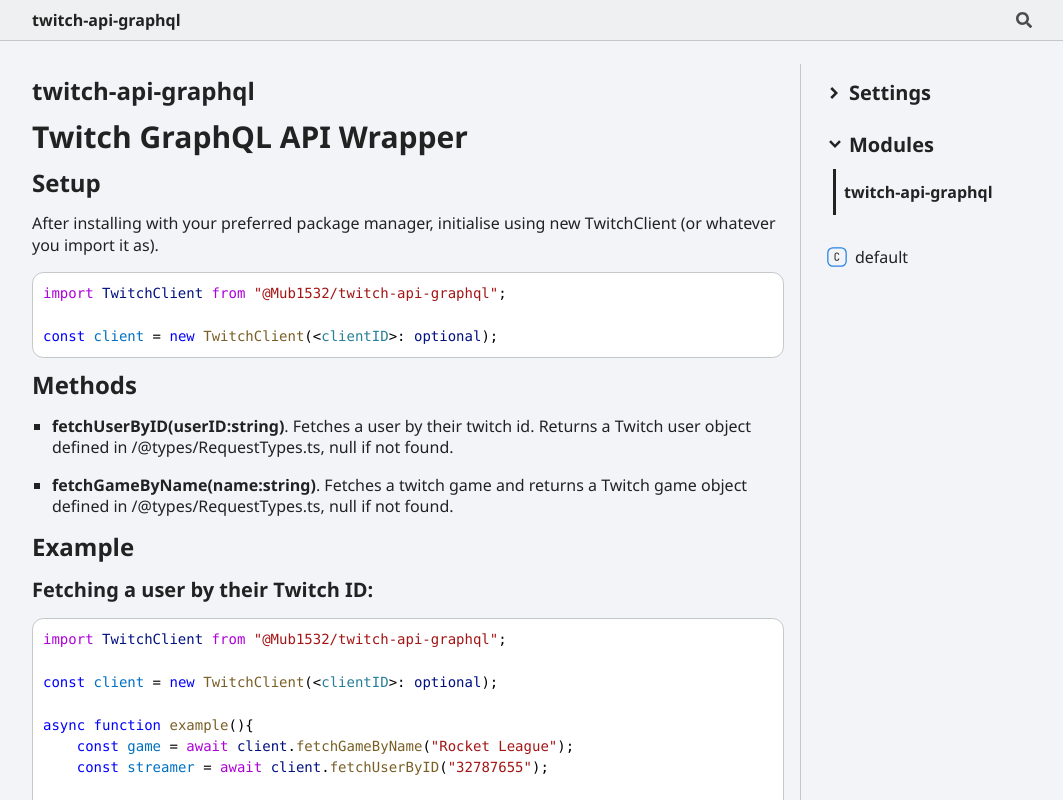
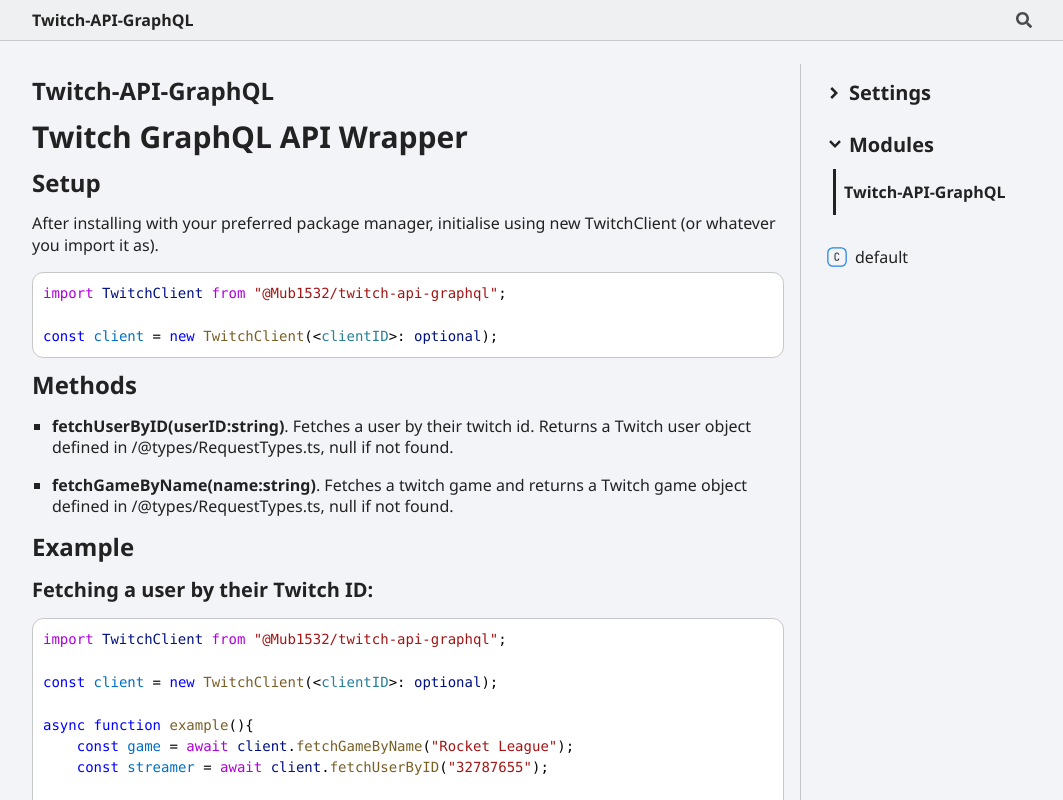
Before and after one commit to Mub1532/twitch-api-graphql, a website: page docs/index.html in a window 1280 px wide. Shown: the top 800 px of the page, without its empty margins (96-1159 px from the left). Drawn offline with Linux system fonts and the light colour scheme.

Commit message:
update build

```diff
--- a/docs/index.html
+++ b/docs/index.html
@@ -1,4 +1,4 @@
-<!DOCTYPE html><html class="default" lang="en"><head><meta charSet="utf-8"/><meta http-equiv="x-ua-compatible" content="IE=edge"/><title>twitch-api-graphql</title><meta name="description" content="Documentation for twitch-api-graphql"/><meta name="viewport" content="width=device-width, initial-scale=1"/><link rel="stylesheet" href="assets/style.css"/><link rel="stylesheet" href="assets/highlight.css"/><script async src="assets/search.js" id="search-script"></script></head><body><script>document.documentElement.dataset.theme = localStorage.getItem("tsd-theme") || "os"</script><header class="tsd-page-toolbar">
+<!DOCTYPE html><html class="default" lang="en"><head><meta charSet="utf-8"/><meta http-equiv="x-ua-compatible" content="IE=edge"/><title>Twitch-API-GraphQL</title><meta name="description" content="Documentation for Twitch-API-GraphQL"/><meta name="viewport" content="width=device-width, initial-scale=1"/><link rel="stylesheet" href="assets/style.css"/><link rel="stylesheet" href="assets/highlight.css"/><script async src="assets/search.js" id="search-script"></script></head><body><script>document.documentElement.dataset.theme = localStorage.getItem("tsd-theme") || "os"</script><header class="tsd-page-toolbar">
 <div class="tsd-toolbar-contents container">
 <div class="table-cell" id="tsd-search" data-base=".">
 <div class="field"><label for="tsd-search-field" class="tsd-widget tsd-toolbar-icon search no-caption"><svg width="16" height="16" viewBox="0 0 16 16" fill="none"><path d="M15.7824 13.833L12.6666 10.7177C12.5259 10.5771 12.3353 10.499 12.1353 10.499H11.6259C12.4884 9.39596 13.001 8.00859 13.001 6.49937C13.001 2.90909 10.0914 0 6.50048 0C2.90959 0 0 2.90909 0 6.49937C0 10.0896 2.90959 12.9987 6.50048 12.9987C8.00996 12.9987 9.39756 12.4863 10.5008 11.6239V12.1332C10.5008 12.3332 10.5789 12.5238 10.7195 12.6644L13.8354 15.7797C14.1292 16.0734 14.6042 16.0734 14.8948 15.7797L15.7793 14.8954C16.0731 14.6017 16.0731 14.1267 15.7824 13.833ZM6.50048 10.499C4.29094 10.499 2.50018 8.71165 2.50018 6.49937C2.50018 4.29021 4.28781 2.49976 6.50048 2.49976C8.71001 2.49976 10.5008 4.28708 10.5008 6.49937C10.5008 8.70852 8.71314 10.499 6.50048 10.499Z" fill="var(--color-text)"></path></svg></label><input type="text" id="tsd-search-field" aria-label="Search"/></div>
@@ -6,12 +6,12 @@
 <div id="tsd-toolbar-links"></div></div>
 <ul class="results">
 <li class="state loading">Preparing search index...</li>
-<li class="state failure">The search index is not available</li></ul><a href="" class="title">twitch-api-graphql</a></div>
+<li class="state failure">The search index is not available</li></ul><a href="" class="title">Twitch-API-GraphQL</a></div>
 <div class="table-cell" id="tsd-widgets"><a href="#" class="tsd-widget tsd-toolbar-icon menu no-caption" data-toggle="menu" aria-label="Menu"><svg width="16" height="16" viewBox="0 0 16 16" fill="none"><rect x="1" y="3" width="14" height="2" fill="var(--color-text)"></rect><rect x="1" y="7" width="14" height="2" fill="var(--color-text)"></rect><rect x="1" y="11" width="14" height="2" fill="var(--color-text)"></rect></svg></a></div></div></header>
 <div class="container container-main">
 <div class="col-8 col-content">
 <div class="tsd-page-title">
-<h2>twitch-api-graphql</h2></div>
+<h2>Twitch-API-GraphQL</h2></div>
 <div class="tsd-panel tsd-typography">
 <a href="#twitch-graphql-api-wrapper" id="twitch-graphql-api-wrapper" style="color: inherit; text-decoration: none;">
   <h1>Twitch GraphQL API Wrapper</h1>
@@ -68,7 +68,7 @@
 <h3><svg width="20" height="20" viewBox="0 0 24 24" fill="none"><path d="M4.93896 8.531L12 15.591L19.061 8.531L16.939 6.409L12 11.349L7.06098 6.409L4.93896 8.531Z" fill="var(--color-text)"></path></svg> Modules</h3></summary>
 <div class="tsd-accordion-details">
 <ul>
-<li class="current selected"><a href="modules.html">twitch-<wbr/>api-<wbr/>graphql</a>
+<li class="current selected"><a href="modules.html">Twitch-<wbr/>API-<wbr/>GraphQL</a>
 <ul></ul></li></ul></div></details></nav>
 <nav class="tsd-navigation secondary menu-sticky">
 <ul>
--- a/package.json
+++ b/package.json
@@ -19,7 +19,7 @@
     "axios": "^1.1.3"
   },
   "scripts": {
-    "build": "tsc",
+    "build": "tsc && typedoc src/index.ts --name Twitch-API-GraphQL",
     "lint": "eslint . --ext .ts --fix"
   },
   "keywords": [
```
Also changed, not shown: docs/classes/default.html (+4 -4 lines), docs/modules.html (+4 -4 lines).
